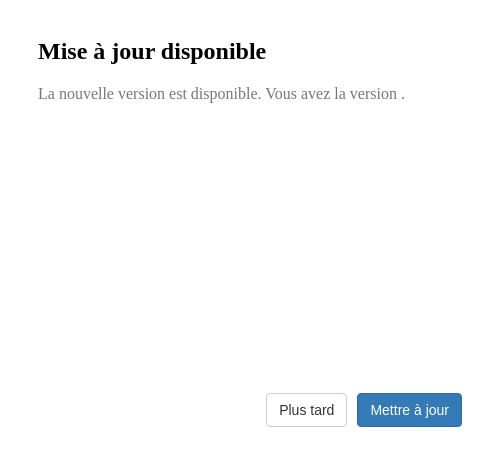
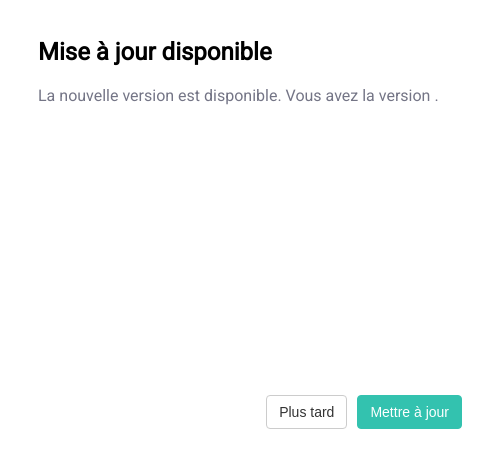
Before and after one commit to kawtarnouara/discuss-windows, an Electron app: page assets/checkUpdateDialog.html in a window 500 px wide. Drawn offline with Linux system fonts and the light colour scheme.

Commit message:
change url

```diff
--- a/assets/checkUpdateDialog.html
+++ b/assets/checkUpdateDialog.html
@@ -2,7 +2,11 @@
 <html lang="en">
 <head>
     <meta charset="UTF-8">
+    <link href="https://fonts.googleapis.com/icon?family=Roboto" rel="stylesheet">
     <style>
+        body {
+            font-family: Roboto, sans-serif !important;
+        }
         button{
             display: inline-block;
             margin-bottom: 0;
@@ -22,8 +26,8 @@
         }
         .update-btn{
             color: #fff;
-            border-color: #2e6da4;
-            background-color: #337ab7;
+            border-color: #33C2AF;
+            background-color: #33C2AF;
         }
         .cancel-btn{
             margin-right: 10px;
@@ -86,7 +90,7 @@
     }
     const force_update = findGetParameter('force_update');
 
-    if (force_update){
+    if (force_update.toString() === '1'){
         const cancel = document.getElementById('cancel-btn');
         cancel.style.display = 'none';
     }
@@ -100,7 +104,7 @@
 
 
     const description_info = document.getElementById('description');
-    description_info.innerText = findGetParameter('description');
+    description_info.innerHTML = findGetParameter('details');
 
 
 
```
